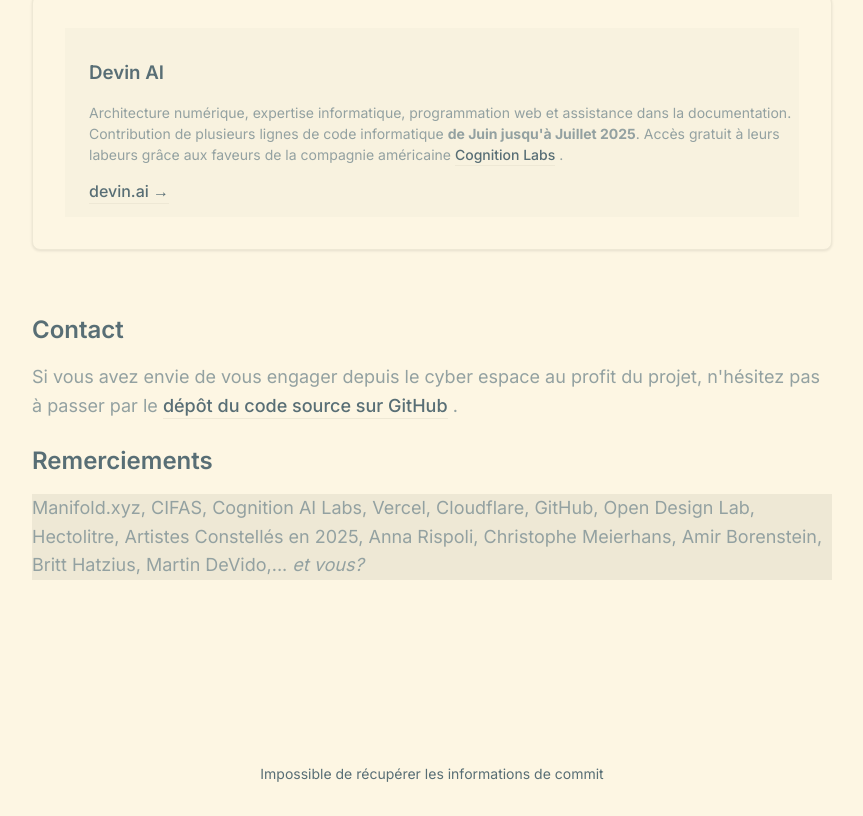
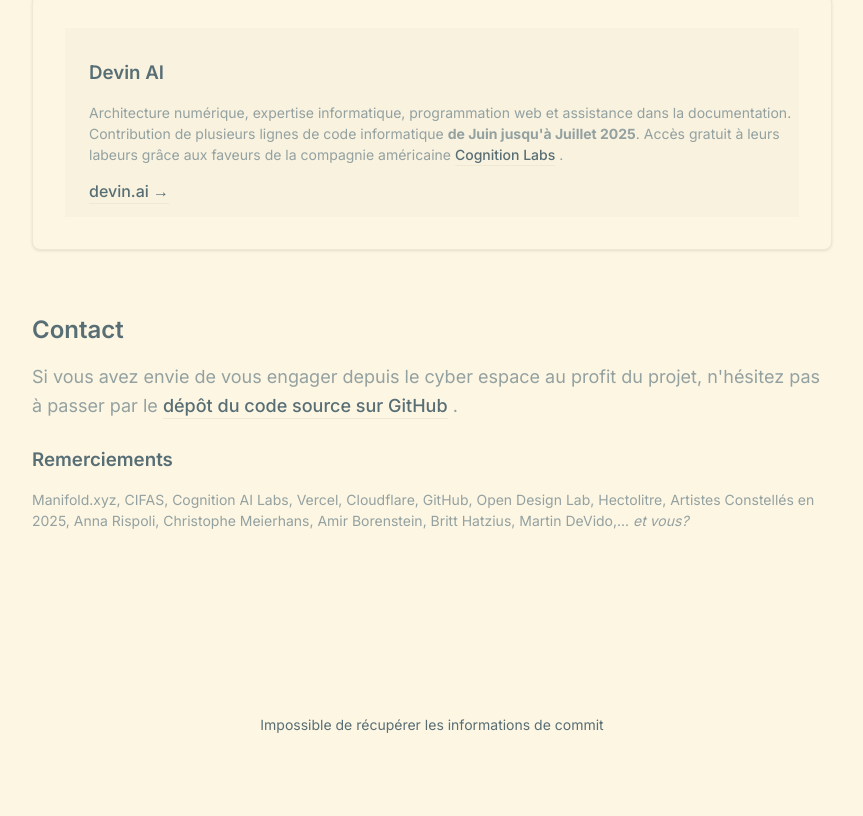
Before and after one commit to daqhris/DoublementAliene, a Next.js app: page /about in a window 1280 px wide. Shown: the part 2826-3642 px from the top of the page, without its empty margins (208-1071 px from the left). After the commit the page ends 3593 px from the top, so only its background shows below. Built offline with nearby package versions, Linux system fonts and the light colour scheme; no server answers.

Commit message:
class properties of last paragraph

```diff
--- a/app/about/page.tsx
+++ b/app/about/page.tsx
@@ -199,10 +199,10 @@ export default function AboutPage() {
               dépôt du code source sur GitHub
             </Link>{' '}.
           </p>
-        <h3 className="theater-heading-md">
+        <h3 className="theater-nav-title mb-2">
           Remerciements
         </h3>
-        <p className="theater-subtitle bg-theater-muted">
+        <p className="theater-nav-description">
           Manifold.xyz, CIFAS, Cognition AI Labs, Vercel, Cloudflare, GitHub, Open Design Lab, Hectolitre, Artistes Constellés en 2025, Anna Rispoli, Christophe Meierhans, Amir Borenstein, Britt Hatzius, Martin DeVido,... <em>et vous?</em>
         </p>
       </section>
```
